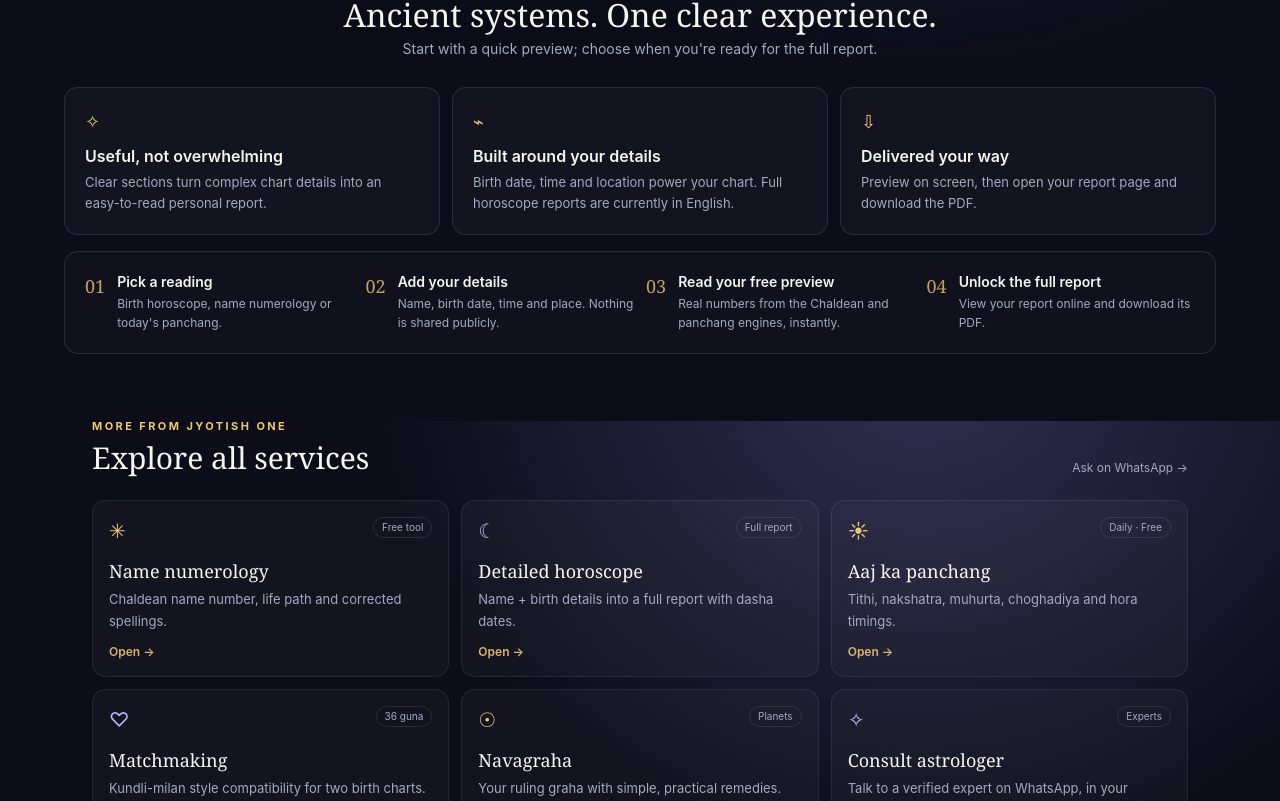
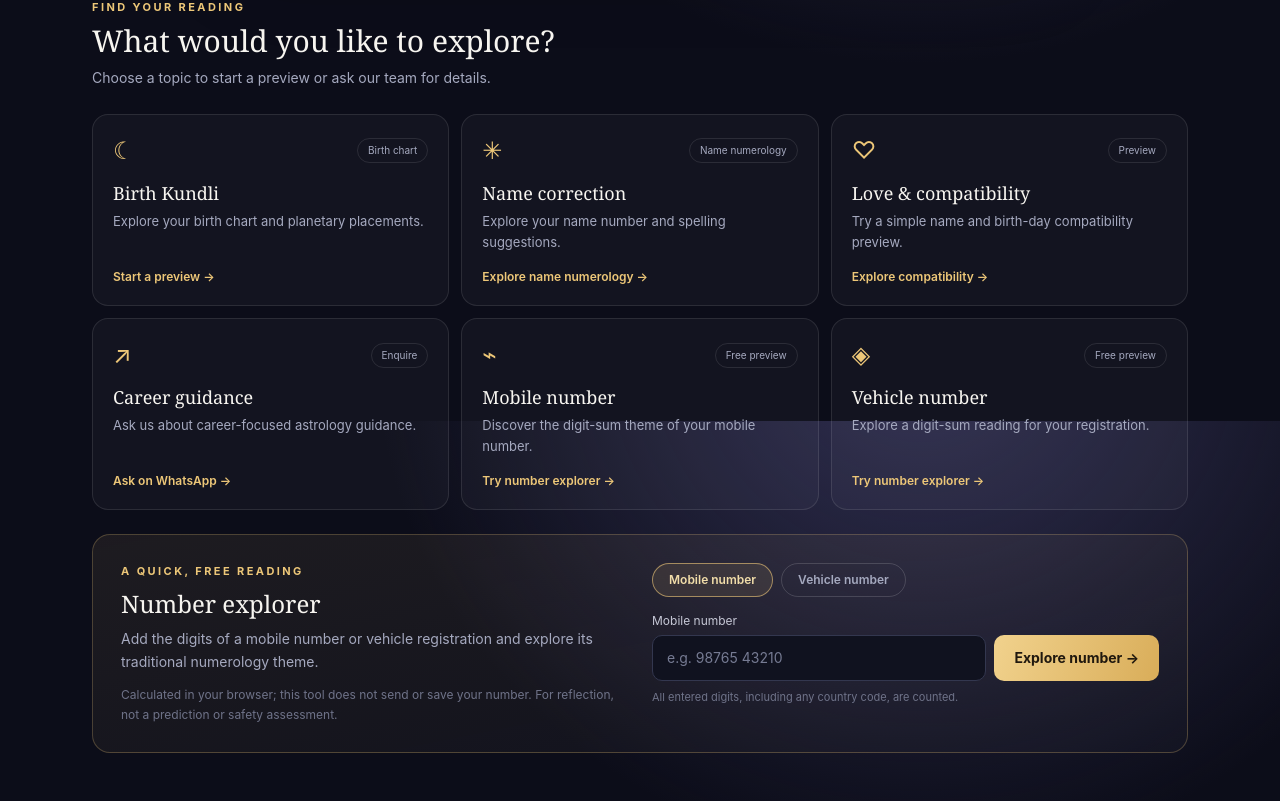
Before and after one commit to mohankumar31075-cyber/name-numerology-tool, a Next.js app: page / in a window 1280 px wide. Shown: the part 1179-1980 px from the top of the page. Built offline with nearby package versions, Linux system fonts and the light colour scheme.

Commit message:
Add reading discovery and number previews to homepage
Co-authored-by: arena-agent <297053741+arena-agent@users.noreply.github.com>

```diff
--- a/src/app/page.tsx
+++ b/src/app/page.tsx
@@ -1,5 +1,6 @@
 import HomeExperience from "@/components/home/HomeExperience";
 import OtherServices from "@/components/home/OtherServices";
+import ExploreReadings from "@/components/home/ExploreReadings";
 import { whatsappUrl } from "@/lib/site";
 
 const FEATURES = [
@@ -47,6 +48,8 @@ export default function HomePage() {
   return (
     <main>
       <HomeExperience />
+
+      <ExploreReadings />
 
       <section id="how" className="scroll-mt-24 px-5 pb-16 sm:px-7">
         <div className="mx-auto max-w-6xl">
--- a/src/components/SiteHeader.tsx
+++ b/src/components/SiteHeader.tsx
@@ -6,6 +6,7 @@ import { WHATSAPP_NUMBER } from "@/lib/site";
 
 const NAV = [
   { href: "/#reports", label: "Reports" },
+  { href: "/#explore", label: "Explore" },
   { href: "/#how", label: "How it works" },
   { href: "/navagraha", label: "Navagraha" },
   { href: "/panchang", label: "Panchang" },
--- /dev/null
+++ b/src/components/home/ExploreReadings.tsx
@@ -0,0 +1,62 @@
+"use client";
+
+import { useState, type FormEvent } from "react";
+import Link from "next/link";
+import { numberReading, type NumberReading } from "@/lib/numberReadings";
+import { whatsappUrl } from "@/lib/site";
+
+const topics = [
+  { icon: "☾", title: "Birth Kundli", text: "Explore your birth chart and planetary placements.", href: "/horoscope#form", action: "Start a preview", tag: "Birth chart" },
+  { icon: "✳", title: "Name correction", text: "Explore your name number and spelling suggestions.", href: "/result", action: "Explore name numerology", tag: "Name numerology" },
+  { icon: "♡", title: "Love & compatibility", text: "Try a simple name and birth-day compatibility preview.", href: "/matchmaking", action: "Explore compatibility", tag: "Preview" },
+  { icon: "↗", title: "Career guidance", text: "Ask us about career-focused astrology guidance.", href: whatsappUrl("Hello, I would like to know about career astrology guidance. Please share details and availability."), action: "Ask on WhatsApp", tag: "Enquire", external: true },
+  { icon: "⌁", title: "Mobile number", text: "Discover the digit-sum theme of your mobile number.", href: "#number-explorer", action: "Try number explorer", tag: "Free preview" },
+  { icon: "◈", title: "Vehicle number", text: "Explore a digit-sum reading for your registration.", href: "#number-explorer", action: "Try number explorer", tag: "Free preview" },
+];
+
+export default function ExploreReadings() {
+  const [kind, setKind] = useState<"mobile" | "vehicle">("mobile");
+  const [value, setValue] = useState("");
+  const [result, setResult] = useState<NumberReading | null>(null);
+  const [error, setError] = useState("");
+  function changeKind(next: "mobile" | "vehicle") { setKind(next); setValue(""); setResult(null); setError(""); }
+  function submit(event: FormEvent<HTMLFormElement>) {
+    event.preventDefault();
+    const next = numberReading(value, kind);
+    if (!next) {
+      setResult(null);
+      setError(kind === "mobile" ? "Enter a mobile number with 10–15 digits. Spaces, brackets, + and hyphens are allowed." : "Enter a registration using English letters, numbers, spaces or hyphens, including at least one digit.");
+      return;
+    }
+    setError(""); setResult(next);
+  }
+
+  return <section id="explore" className="mx-auto max-w-6xl scroll-mt-24 px-5 pb-16 sm:px-7">
+    <div className="mb-6 max-w-xl">
+      <p className="text-[11px] font-bold uppercase tracking-eyebrow text-gold-300">Find your reading</p>
+      <h2 className="mt-2 font-serif text-2xl text-ink-50 sm:text-3xl">What would you like to explore?</h2>
+      <p className="mt-2 text-sm leading-relaxed text-ink-200">Choose a topic to start a preview or ask our team for details.</p>
+    </div>
+    <div className="grid gap-3 sm:grid-cols-2 lg:grid-cols-3">
+      {topics.map(topic => <Link key={topic.title} href={topic.href} target={topic.external ? "_blank" : undefined} rel={topic.external ? "noopener noreferrer" : undefined} onClick={topic.title === "Mobile number" ? () => changeKind("mobile") : topic.title === "Vehicle number" ? () => changeKind("vehicle") : undefined} className="card-hover group flex min-h-[180px] flex-col rounded-[16px] border border-white/10 bg-white/[0.03] p-5 hover:border-gold-300/40 hover:bg-white/[0.05]">
+        <div className="flex items-center justify-between gap-2"><span className="text-2xl text-gold-300" aria-hidden="true">{topic.icon}</span><span className="rounded-full border border-white/10 px-2.5 py-1 text-[10px] text-ink-200">{topic.tag}</span></div>
+        <h3 className="mt-3 font-serif text-lg text-ink-50">{topic.title}</h3><p className="mt-1 flex-1 text-[13px] leading-relaxed text-ink-200">{topic.text}</p><span className="mt-4 text-xs font-semibold text-gold-300 group-hover:text-gold-200">{topic.action} →</span>
+      </Link>)}
+    </div>
+    <div id="number-explorer" className="mt-6 scroll-mt-24 rounded-[18px] border border-gold-300/25 bg-gradient-to-br from-gold-300/[0.08] to-white/[0.02] p-5 sm:p-7">
+      <div className="grid gap-6 md:grid-cols-2 md:items-start">
+        <div><p className="text-[11px] font-bold uppercase tracking-eyebrow text-gold-300">A quick, free reading</p><h3 className="mt-2 font-serif text-2xl text-ink-50">Number explorer</h3><p className="mt-2 text-sm leading-relaxed text-ink-200">Add the digits of a mobile number or vehicle registration and explore its traditional numerology theme.</p><p className="mt-3 text-xs leading-relaxed text-ink-300">Calculated in your browser; this tool does not send or save your number. For reflection, not a prediction or safety assessment.</p></div>
+        <div>
+          <div role="group" aria-label="Number type" className="mb-4 flex gap-2">{(["mobile", "vehicle"] as const).map(option => <button key={option} type="button" onClick={() => changeKind(option)} aria-pressed={kind === option} className={`rounded-full border px-4 py-2 text-xs font-semibold ${kind === option ? "border-gold-300/60 bg-gold-300/10 text-gold-200" : "border-white/15 text-ink-200"}`}>{option === "mobile" ? "Mobile number" : "Vehicle number"}</button>)}</div>
+          <form onSubmit={submit} noValidate>
+            <label htmlFor="number-reading" className="mb-1.5 block text-xs text-ink-100">{kind === "mobile" ? "Mobile number" : "Vehicle registration"}</label>
+            <div className="flex flex-col gap-2 sm:flex-row"><input id="number-reading" value={value} onChange={e => {setValue(e.target.value); setError(""); setResult(null);}} inputMode={kind === "mobile" ? "tel" : "text"} maxLength={32} autoComplete="off" placeholder={kind === "mobile" ? "e.g. 98765 43210" : "e.g. KA 01 AB 1234"} aria-describedby="number-method" className="min-w-0 flex-1 rounded-[10px] border border-ink-500 bg-[#10121f] px-3.5 py-3 text-sm text-ink-50 outline-none focus:border-gold-300"/><button type="submit" className="rounded-[10px] bg-gold-cta px-5 py-3 text-sm font-bold text-[#20180e] hover:brightness-105">Explore number →</button></div>
+            <p id="number-method" className="mt-2 text-[11px] leading-relaxed text-ink-300">{kind === "mobile" ? "All entered digits, including any country code, are counted." : "Only the digits in the registration are counted; letters are not included."}</p>
+          </form>
+          {error && <p role="alert" className="mt-3 text-sm text-rose-300">{error}</p>}
+          {result && <div role="status" className="mt-4 rounded-xl border border-gold-300/25 bg-ink-950/40 p-4"><p className="text-xs text-ink-200">Digit sum {result.sum} → <strong className="text-gold-300">{result.number}</strong></p><p className="mt-1 text-sm font-semibold text-ink-50">{result.theme}</p><p className="mt-1 text-xs leading-relaxed text-ink-300">A simple digit-sum interpretation, not a personalised compatibility report.</p></div>}
+        </div>
+      </div>
+    </div>
+  </section>;
+}
--- a/src/components/home/OtherServices.tsx
+++ b/src/components/home/OtherServices.tsx
@@ -29,8 +29,8 @@ const SERVICES = [
     href: "/matchmaking",
     icon: "♡",
     title: "Matchmaking",
-    body: "Kundli-milan style compatibility for two birth charts.",
-    meta: "36 guna",
+    body: "A simple compatibility preview using names and birth days.",
+    meta: "Quick preview",
     accent: "iris",
   },
   {
@@ -45,7 +45,7 @@ const SERVICES = [
     href: "/consult",
     icon: "✧",
     title: "Consult astrologer",
-    body: "Talk to a verified expert on WhatsApp, in your language.",
+    body: "Ask our team about astrology guidance on WhatsApp.",
     meta: "Experts",
     accent: "iris",
   },
--- /dev/null
+++ b/src/lib/numberReadings.ts
@@ -0,0 +1,27 @@
+import { reduceToSingleDigit } from "./chaldean";
+
+export type NumberReading = { digits: string; sum: number; number: number; theme: string };
+const themes: Record<number, string> = {
+  0: "A zero total is a neutral starting point in this simple digit-sum method.",
+  1: "Initiative, independence and fresh starts.",
+  2: "Cooperation, sensitivity and balance.",
+  3: "Expression, creativity and learning.",
+  4: "Structure, patience and practical effort.",
+  5: "Change, communication and adaptability.",
+  6: "Care, responsibility and harmony.",
+  7: "Reflection, analysis and inner growth.",
+  8: "Ambition, discipline and long-term effort.",
+  9: "Compassion, energy and completion.",
+};
+
+/** Digit-sum reading: vehicle letters and formatting are deliberately excluded. */
+export function numberReading(value: string, kind: "mobile" | "vehicle"): NumberReading | null {
+  const input = value.trim().toUpperCase();
+  if (kind === "mobile" && !/^[+\d\s()-]+$/.test(input)) return null;
+  if (kind === "vehicle" && !/^[A-Z\d\s-]+$/.test(input)) return null;
+  const digits = input.replace(/\D/g, "");
+  if (kind === "mobile" ? digits.length < 10 || digits.length > 15 : digits.length < 1 || digits.length > 12) return null;
+  const sum = [...digits].reduce((a, d) => a + Number(d), 0);
+  const number = reduceToSingleDigit(sum);
+  return { digits, sum, number, theme: themes[number] };
+}
```
Also changed, not shown: 1 other file (tests, documents, lock files or other folders).
